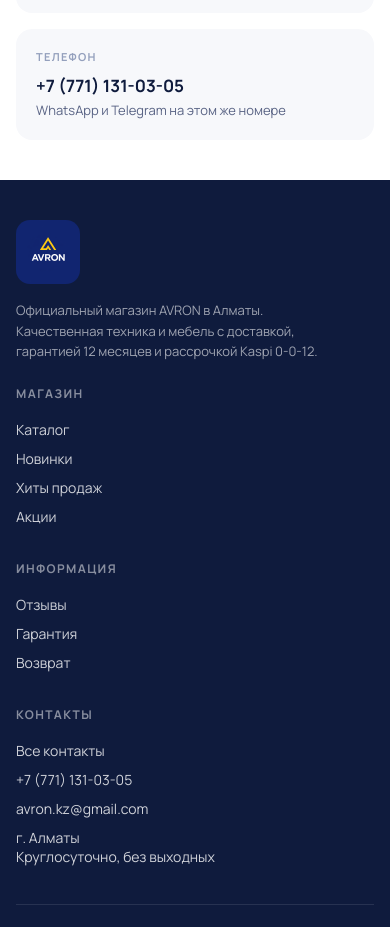
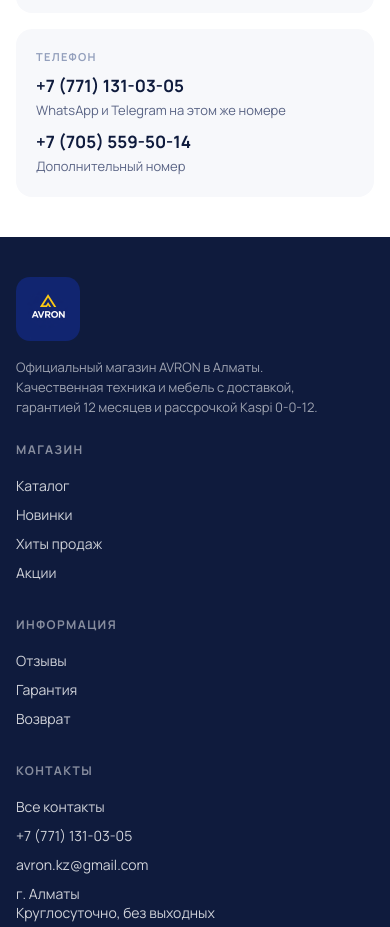
Before and after one commit to bsomirzak/avronkz, a Next.js app: page /contacts in a window 390 px wide. Shown: the part 1240-2167 px from the top of the page. Built offline with nearby package versions, Linux system fonts and the light colour scheme; no server answers.

Commit message:
Add secondary phone number to contacts page
Co-Authored-By: Claude Opus 5 (1M context) <noreply@anthropic.com>

```diff
--- a/app/contacts/page.tsx
+++ b/app/contacts/page.tsx
@@ -194,6 +194,13 @@ export default function ContactsPage() {
               {SITE.phone}
             </a>
             <div className="contacts-info-text">WhatsApp и Telegram на этом же номере</div>
+            <a
+              className="contacts-info-title contacts-info-link contacts-phone-alt"
+              href={`tel:${SITE.phoneAltRaw}`}
+            >
+              {SITE.phoneAlt}
+            </a>
+            <div className="contacts-info-text">Дополнительный номер</div>
           </div>
         </section>
       </main>
--- a/app/globals.css
+++ b/app/globals.css
@@ -754,6 +754,7 @@ ul { list-style: none; }
 .contacts-info-link { display: inline-block; transition: color 0.2s ease; }
 .contacts-info-link:hover { color: var(--yellow-deep); }
 .contacts-info-text { font-size: 13px; color: var(--ink-soft); line-height: 1.5; }
+.contacts-phone-alt { margin-top: 10px; }
 .contacts-map-link {
   display: inline-flex; align-items: center; gap: 6px;
   margin-top: 10px; padding: 6px 12px;
--- a/components/Hero.tsx
+++ b/components/Hero.tsx
@@ -38,11 +38,11 @@ export function Hero() {
               <div className="hero-stat-label">на Kaspi</div>
             </div>
             <div>
-              <div className="hero-stat-val">300+</div>
+              <div className="hero-stat-val">600+</div>
               <div className="hero-stat-label">довольных клиентов</div>
             </div>
             <div>
-              <div className="hero-stat-val">15+</div>
+              <div className="hero-stat-val">20+</div>
               <div className="hero-stat-label">товаров</div>
             </div>
           </div>
--- a/lib/products.ts
+++ b/lib/products.ts
@@ -67,7 +67,7 @@ export const PRODUCTS: ReadonlyArray<Product> = [
       "Подходит для профессионального и учебного использования",
       "Современный минималистичный дизайн и готовность к работе сразу после установки",
     ],
-    price: 400000,
+    price: 429990,
     oldPrice: null,
     discount: null,
     badge: "hit",
@@ -96,6 +96,7 @@ export const PRODUCTS: ReadonlyArray<Product> = [
       ["Рассрочка", "0·0·12"],
     ],
     images: [
+      "/products/smartdisplay-65/10.png",
       "/products/smartdisplay-65/5.png",
       "/products/smartdisplay-65/6.png",
       "/products/smartdisplay-65/1.png",
--- a/lib/site.ts
+++ b/lib/site.ts
@@ -5,6 +5,8 @@ export const SITE = {
   city: "Алматы",
   phone: "+7 (771) 131-03-05",
   phoneRaw: "+77711310305",
+  phoneAlt: "+7 (705) 559-50-14",
+  phoneAltRaw: "+77055595014",
   email: "avron.kz@gmail.com",
   description:
     "Официальный магазин AVRON в Алматы. Качественная техника и мебель с доставкой, гарантией 12 месяцев и рассрочкой Kaspi 0-0-12.",
```
Also changed, not shown: 1 other file (tests, documents, lock files or other folders).
